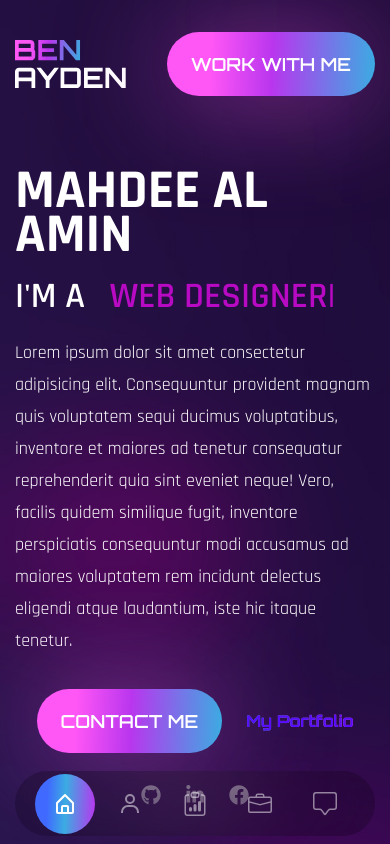
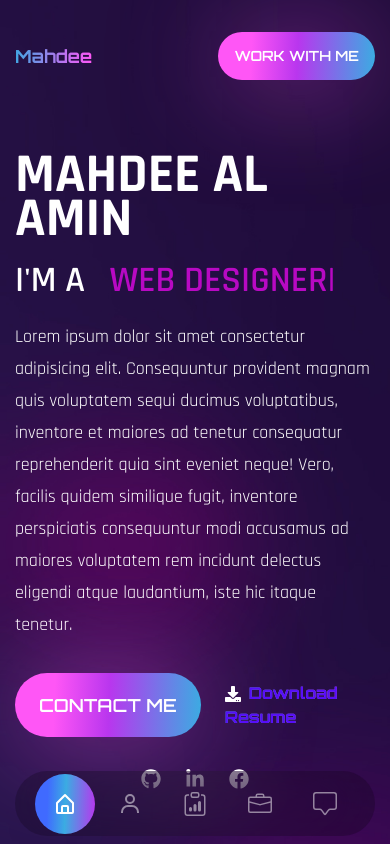
Before and after one commit to mahdee18/dev-portfolio, a React (Vite) app: page / in a window 390 px wide. Shown: the top 844 px of the page. Built offline with nearby package versions, Linux system fonts and the light colour scheme; a web font is replaced by a local one.

Commit message:
Added Projects

```diff
--- a/src/Components/About.jsx
+++ b/src/Components/About.jsx
@@ -48,7 +48,7 @@ const About = () => {
                                     Experience.
                                 </div>
                             </div>
-                            <div className='mt-auto'>
+                            <div className='mt-auto mx-10'>
                                 <div>
                                     <div className='text-[40px] font-tertiary text-gradient my-2'>
                                         <CountUp start={0} end={100} duration={3}></CountUp>+
--- a/src/Components/Banner.jsx
+++ b/src/Components/Banner.jsx
@@ -2,7 +2,8 @@ import React, { useEffect } from 'react';
 import AOS from 'aos';
 import 'aos/dist/aos.css';
 import avater from '../assets/avatar.svg';
-import { FaGithub, FaFacebook, FaLinkedinIn } from 'react-icons/fa';
+import resume from '../assets/Mahdee -Resume(updated).pdf'
+import { FaGithub, FaFacebook, FaLinkedinIn, FaDownload } from 'react-icons/fa';
 import { TypeAnimation } from 'react-type-animation';
 
 const Banner = () => {
@@ -59,9 +60,9 @@ const Banner = () => {
                             data-aos-delay='600'
                             className='flex items-center max-w-max gap-x-6 mb-8 mx-auto lg:mx-0'
                         >
-                            <button className='btn btn-lg rounded-full border-0 text-white'>Contact me</button>
-                            <a href='' className='text-gradient btn-link no-underline'>
-                                My Portfolio
+                            <a href="#contact" className='btn btn-lg rounded-full border-0 text-white'>Contact me</a>
+                             <a href={resume} className='text-gradient btn-link no-underline' download={'Mahdee -Resumee.pdf'}>
+                             <FaDownload className='inline mr-2 text-white'></FaDownload>Download Resume
                             </a>
                         </div>
 
@@ -70,13 +71,13 @@ const Banner = () => {
                             data-aos-delay='700'
                             className='flex text-[20px] gap-x-6 max-w-max mx-auto lg:mx-0'
                         >
-                            <a href='#'>
+                            <a href='https://github.com/mahdee18'>
                                 <FaGithub></FaGithub>
                             </a>
-                            <a href='#'>
+                            <a href='https://www.linkedin.com/in/mahdee-al-amin-8b7134202/'>
                                 <FaLinkedinIn></FaLinkedinIn>
                             </a>
-                            <a href='#'>
+                            <a href='https://web.facebook.com/mahdee.al.amin.09y'>
                                 <FaFacebook></FaFacebook>
                             </a>
                         </div>
--- a/src/Components/Contact.jsx
+++ b/src/Components/Contact.jsx
@@ -11,7 +11,7 @@ const Contact = () => {
     }, []);
 
     return (
-        <section className='lg:my-96 lg:section' id='contact'>
+        <section className='lg:my-48 lg:section' id='contact'>
             <div className='container mx-auto'>
                 <div className='flex flex-col lg:flex-row'>
                     <div className='flex-1' data-aos='fade-down' data-aos-duration='800'>
--- a/src/Components/Header.jsx
+++ b/src/Components/Header.jsx
@@ -7,10 +7,10 @@ const Header = () => {
 
         <div className='container mx-auto' id='header'>
             <div className='flex justify-between items-center'>
-                <a href="">
-                    <img src={logo} alt="" />
+                <a className='text-gradient font-bold lg:text-4xl sm:text-2xl' href="#">
+                    Mahdee
                 </a>
-                <button className='btn btn-lg rounded-full text-white border-0'>Work With Me</button>
+                <button className='btn lg:btn-lg sm:btn-sm rounded-full text-white border-0'>Work With Me</button>
             </div>
         </div>
         </header>
--- a/src/Components/Services.jsx
+++ b/src/Components/Services.jsx
@@ -36,7 +36,7 @@ const Services = () => {
   ];
 
   return (
-    <section className='section lg:my-96' id='services'>
+    <section className='section lg:my-48' id='services'>
       <div className='container mx-auto'>
         <div className='flex flex-col lg:flex-row'>
           <div
--- a/src/index.css
+++ b/src/index.css
@@ -54,10 +54,10 @@
     @apply rounded-full font-primary text-white font-medium;
   }
   .btn-sm {
-    @apply h-[48px] px-6 border-0 rounded-lg text-white text-sm;
+    @apply h-[28px] px-6 border-0 rounded-lg text-white text-sm;
   }
   .btn-lg {
-    @apply h-[56px] px-10 text-base;
+    @apply h-[40px] px-4 text-base;
   }
   .btn-link {
     @apply text-base;
```
Also changed, not shown: src/Components/Work.jsx (+40 -23 lines), 1 other file (tests, documents, lock files or other folders).
